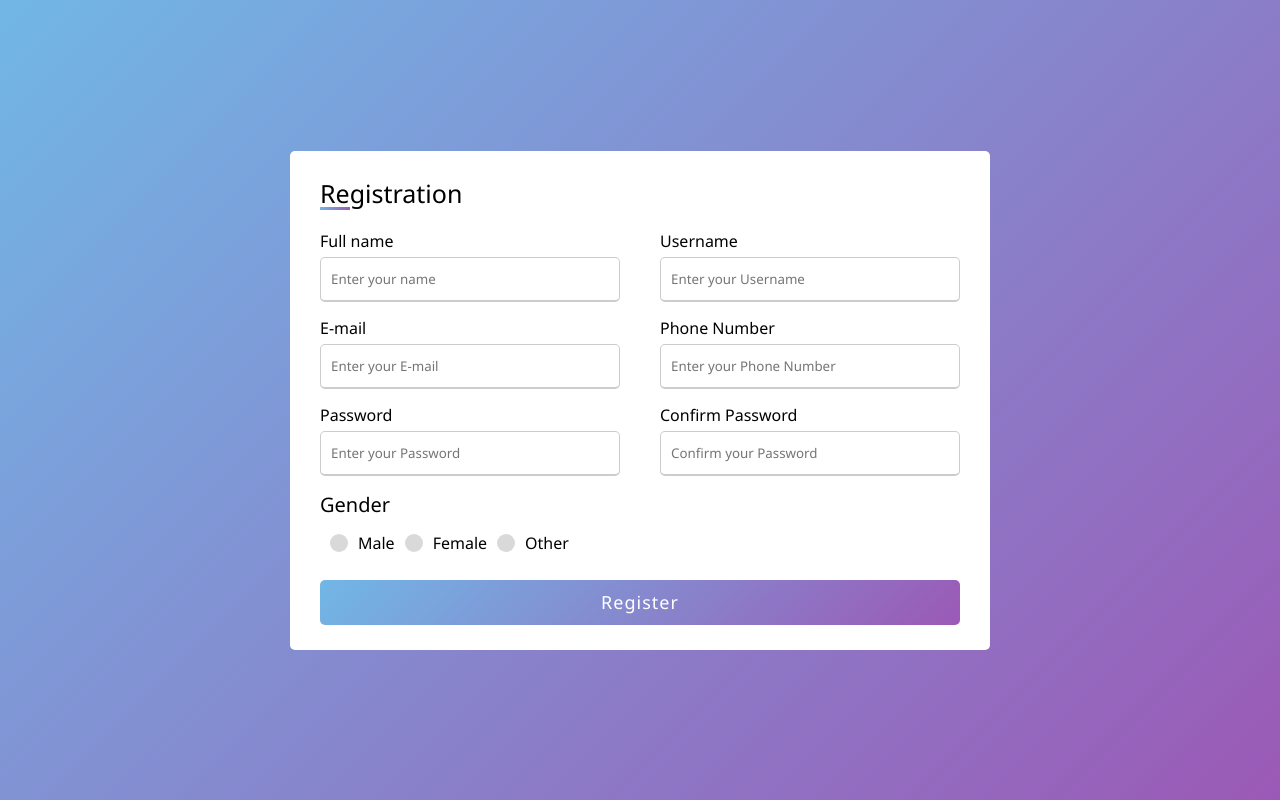
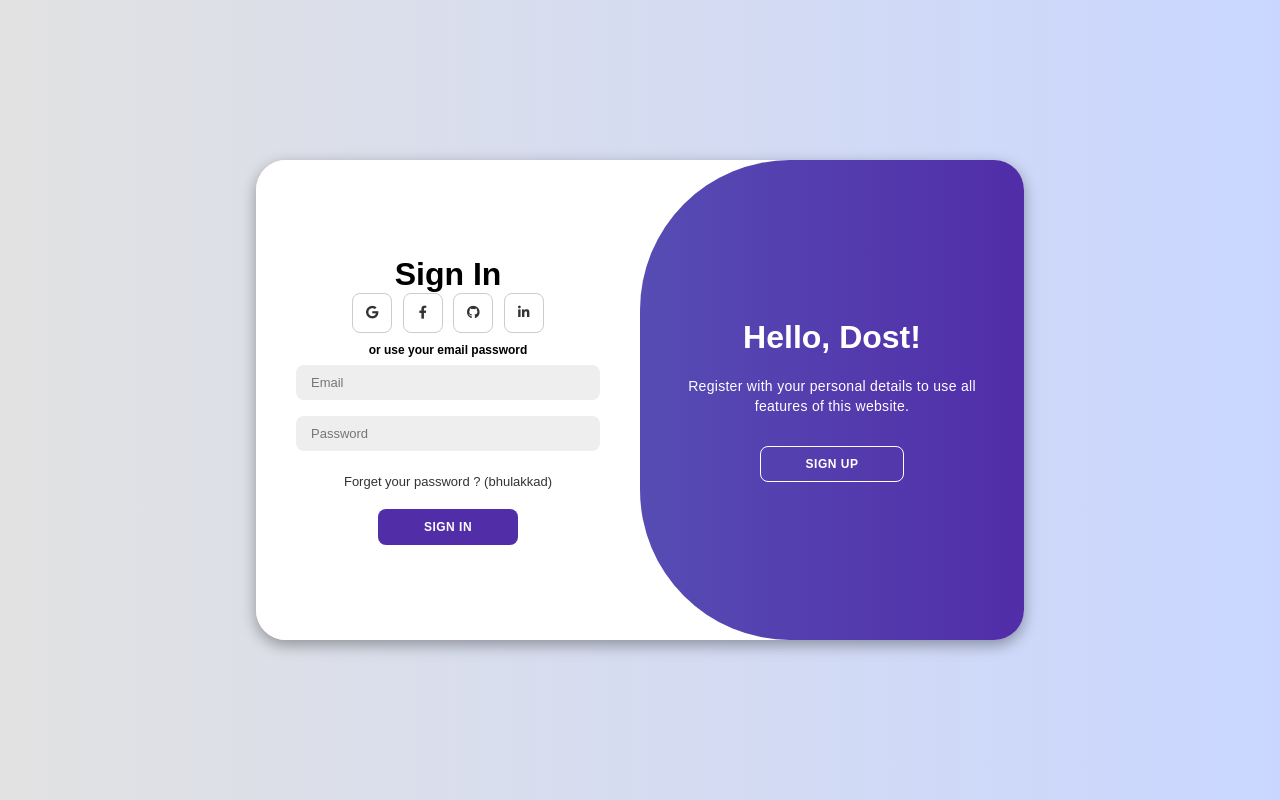
Before and after one commit to kartikpawar10/encord, a website: page public/index.html in a window 1280 px wide. Drawn offline with Linux system fonts and the light colour scheme.

Commit message:
Juned's Login

```diff
--- a/controller/main.js
+++ b/controller/main.js
@@ -5,11 +5,11 @@ const login = async (req, res) => {
   if (!username || !password) {
     return res.json({ msg: "Please provide correct credentials" });
   }
-
   const id = new Date().getDate();
   const token = jwt.sign({ id, username }, process.env.JWT_SECRET, {
     expiresIn: "30d",
   });
+  res.status(200).json({ msg: 'user created', token })
 };
 
 const register = async (req, res) => {};
--- /dev/null
+++ b/model/index.js
@@ -0,0 +1 @@
+console.log("model")
--- a/public/index.html
+++ b/public/index.html
@@ -4,69 +4,71 @@
 <head>
     <meta charset="UTF-8">
     <meta name="viewport" content="width=device-width, initial-scale=1.0">
-    <title>Document</title>
-    <link rel="stylesheet" href="style.css">
+    <title>Login Page</title>
+    <link rel="stylesheet" href="https://cdnjs.cloudflare.com/ajax/libs/font-awesome/6.4.2/css/all.min.css">
+    <link rel="stylesheet" href="./style.css">
 </head>
 
 <body>
+    <div class="cursor"></div>
     <div class="container">
-        <div class="title">Registration </div>
-        <form action="#" method="post" enctype="application/x-www-form-urlencoded">
-            <div class="user-details">
-                <div class="input-box">
-                    <span class="details">Full name</span>
-                    <input type="text" placeholder="Enter your name" required>
+        <div class="form-container sign-up">
+            <form>
+                <h1>Create Account</h1>
+                <div class="social-icons">
+                    <a href="#" class="icons"><i class="fa-brands fa-google"></i></a>
+                    <a href="#" class="icons"><i class="fa-brands fa-facebook-f"></i></a>
+                    <a href="#" class="icons"><i class="fa-brands fa-github"></i></a>
+                    <a href="#" class="icons"><i class="fa-brands fa-linkedin-in"></i></a>
                 </div>
-                <div class="input-box">
-                    <span class="details">Username</span>
-                    <input type="text" placeholder="Enter your Username" required>
+
+                <span>or use your email for registration</span>
+                <input type="text" placeholder="Name">
+                <input type="email" placeholder="Email">
+                <input type="password" placeholder="Password">
+
+            <button>Sign Up</button>
+            </form>
+        </div>
+
+        <div class="form-container sign-in">
+            <form>
+                <h1>Sign In</h1>
+                <div class="social-icons">
+                    <a href="#" class="icons"><i class="fa-brands fa-google"></i></a>
+                    <a href="#" class="icons"><i class="fa-brands fa-facebook-f"></i></a>
+                    <a href="#" class="icons"><i class="fa-brands fa-github"></i></a>
+                    <a href="#" class="icons"><i class="fa-brands fa-linkedin-in"></i></a>
                 </div>
-                <div class="input-box">
-                    <span class="details">E-mail</span>
-                    <input type="text" placeholder="Enter your E-mail" required>
-                </div>
-                <div class="input-box">
-                    <span class="details">Phone Number</span>
-                    <input type="number"   pattern="[0-9]{3}-[0-9]{3}-[0-9]{4}" placeholder="Enter your Phone Number" required>
-                </div>
-                <div class="input-box">
-                    <span class="details">Password</span>
-                    <input type="password" id="Phone" placeholder="Enter your Password" required >
-                </div>
-                <div class="input-box">
-                    <span class="details">Confirm Password</span>
-                    <input type="password" id="Phone" placeholder="Confirm your Password" required>
-                </div>
-                <div class="gender-details">
-                    <input type="radio" name="gender" id="dot-1">
-                    <input type="radio" name="gender" id="dot-2">
-                    <input type="radio" name="gender" id="dot-3">
-                    <span class="gender-title">Gender</span>
-                    <div class="catagory">
-                        <label for="dot-1">
-                            <span class="dot one"></span>
-                            <span class="gender">Male</span>
 
-                        </label>
-                        <label for="dot-2">
-                            <span class="dot two"></span>
-                            <span class="gender">Female</span>
+                <span>or use your email password</span>
+                <input type="email" placeholder="Email">
+                <input type="password" placeholder="Password">
+                <a class="forget" href="#">Forget your password ? (bhulakkad)</a>
+            <button>Sign In</button>
+            </form>
+            </div>
+            <!-- for toggle -->
+            <div class="toggle-container">
+                <div class="toggle">
+                    <div class="toggle-panel toggle-left">
+                        <h1>Welcome Back! to Encord</h1>
+                        <p>Enter your personal details to use all features of this website.</p>
+                        <button class="hidden" id="login">
+                            Sign In
+                        </button>
+                    </div>
 
-                        </label>
-                        <label for="dot-3">
-                            <span class="dot three"></span>
-                            <span class="gender">Other</span>
-                        </label>
+                    <div class="toggle-panel toggle-right">
+                        <h1>Hello, Dost!</h1>
+                        <p>Register with your personal details to use all features of this website.</p>
+                        <button class="hidden" id="register">
+                            Sign Up
+                        </button>
                     </div>
                 </div>
             </div>
-            <div class="btn">
-                <input type="submit" value="Register">
-            </div>
-        </form>
     </div>
-    </div>
-<script src="./script.js"></script>
+    <script src="./script.js"></script>
 </body>
-
 </html>
--- a/public/script.js
+++ b/public/script.js
@@ -1,8 +1,28 @@
-function myfuc(){
-    var x = document.getElementById("Phone")
-    if(x.type === "password"){
-        x.type = "text"
-    }else{
-        x.type = "password"
-    }
-}
+const container = document.querySelector(".container");
+const registerBtn = document.querySelector("#register");
+const loginBtn = document.querySelector("#login");
+
+registerBtn.addEventListener('click', () => {
+    container.classList.add("active");
+});
+
+loginBtn.addEventListener('click', () => {
+    container.classList.remove("active");
+});
+
+
+
+
+const cursor = document.querySelector(".cursor");
+
+document.addEventListener('mousemove', (e) => {
+    cursor.setAttribute("style", "top:" + (e.pageY - 10) +"px; left:" + (e.pageX - 10) + "px;");
+});
+
+document.addEventListener('click', () =>{
+    cursor.classList.add("expand");
+
+    setTimeout(() =>{
+        cursor.classList.remove("expand");
+    }, 100);
+});
--- a/public/style.css
+++ b/public/style.css
@@ -1,166 +1,265 @@
+@import url('https://fonts.googleapis.com/css2?family=Be+Vietnam+Pro:ital,wght@0,300;1,300&family=Mulish:wght@300&family=Poppins&display=swap');
+
 *{
     margin: 0;
     padding: 0;
     box-sizing: border-box;
-    font-family: 'Segoe UI', Tahoma, Geneva, Verdana, sans-serif;
-}
-body{
-    display: flex;
-    height: 100vh;
-    justify-content: center;
-    align-items: center;
-    padding: 10px;
-    background: linear-gradient(135deg, #71b7e6, #9b59b6);
-}
-.container{
-    max-width: 700px;
-    background-color: #fff;
-    width: 100%;
-    padding: 25px 30px;
-    border-radius: 5px;
-    height:auto;
-}
-.container .title{
-    font-size: 25px;
-    font-weight: 500;
-    position: relative;
-}
-.container .title::before{
-    content: '';
-    position: absolute;
-    left: 0;
-    bottom: 0;
-    height: 3px;
-    width: 30px;
-    background: linear-gradient(135deg, #71b7e6, #9b59b6);
-}
-.container form .user-details{
-    display: flex;
-    flex-wrap: wrap;
-    justify-content: space-between;
-    margin: 20px 0px 12px 0px;
-}
-form .user-details .input-box{
-    width: calc(100%/2 - 20px);
-    margin-bottom: 15px;
-}
-.user-details .input-box input{
-    height: 45px;
-    outline: none;
-    border-radius: 5px;
-    width: 100%;
-    border: 1px solid #ccc;
-    border-bottom-width: 2px ;
-    transition: all 0.3s ease;
-    padding:10px;
-}
-.user-details .input-box .details{
-    font-weight: 500;
-    display: block;
-    padding-left:0px;
-    font-size: 16px;
-    margin-bottom: 5px;
-}
-.user-details .input-box input:focus,
-.user-details .input-box input:valid{
-border-color: #9b59b6 ;
-}
-form .gender-details .gender-title{
-    font-size: 20px;
-    font-weight: 500;
-
+    font-family: 'Mullish', sans-serif;
 }
 
-form .gender-details .catagory{
-    width: 80%;
+body{
+    background-color: #c9d6ff;
+    background: linear-gradient(to right, #e2e2e2, #c9d6ff);
     display: flex;
-    justify-content: space-between;
-    margin: 14px 0;
+    align-items: center;
+    justify-content: center;
+    flex-direction: column;
+    height: 100vh;
 }
-.gender-details .catagory label{
-display: flex;
-align-items: center;
+
+.container{
+    background-color: #fff;
+    border-radius: 30px;
+    box-shadow: 0 5px 15px rgba(0, 0, 0, 0.35);
+    position: relative;
+    overflow: hidden;
+    width: 768px;
+    max-width: 100%;
+    min-height: 480px;
 }
-.gender-details .catagory .dot{
-    height: 18px;
-    width: 18px;
-    background: #d9d9d9;
-    border-radius: 50%;
-    margin-right: 10px;
-    margin-left: 10px;
-    border: 5px solid transparent;
-    transition: all 0.3s ease;
+
+.container p{
+    font-size: 14px;
+    line-height: 20px;
+    letter-spacing: 0.3px;
+    margin: 20px 0;
 }
-#dot-1:checked ~ .catagory label .one,
-#dot-2:checked ~ .catagory label .two,
-#dot-3:checked ~ .catagory label .three{
-    border-color: #d9d9d9;
-    background: #9b59b6;
-    margin-left: 10px;
+
+.container span{
+    font-size: 12px;
+    margin-top: 10px;
+    font-weight: bold;
 }
-form input[type="radio"]{
-    display: none;
+
+.forget{
+    transition: all 0.4s;
 }
-form .btn{
-    height: 45px;
-    width: 45px 0px;
+
+.forget:hover{
+
+    color: brown;
+}
+
+.container a{
+    color: #333;
+    font-size: 13px;
+    text-decoration: none;
+    margin: 15px 0 10px;
+}
+
+.container button{
+    background-color: #512da8;
+    color: #fff;
+    font-size: 12px;
+    padding: 10px 45px;
+    border: 1px solid transparent;
+    border-radius: 8px;
+    font-weight: 600;
+    letter-spacing: 0.5px;
+    text-transform: uppercase;
+    margin-top: 10px;
+    cursor: pointer;
+}
+.container button{
+    transition: all 0.6s;
+}
+.container button:hover{
+    font-weight: bolder;
+    scale: 1.1;
+}
+.container button.hidden{
+    background-color: transparent;
+    border-color: #fff;
+}
+.container form{
+    background-color: #fff;
+    display: flex;
+    align-items: center;
     justify-content: center;
-    align-items: center;
+    flex-direction: column;
+    padding: 0 40px;
+    height: 100%;
 }
-form .btn input{
-    height: 100%;
+
+.container input{
+    background-color: #eee;
+    border: none;
+    margin: 8px 0;
+    padding: 10px 15px;
+    font-size: 13px;
+    border-radius: 8px;
     width: 100%;
     outline: none;
-    color: white;
-    border: none;
-    font-size: 18px;
-    font-weight: 500;
-    letter-spacing: 1px;
-    border-radius: 5px;
-    background:  linear-gradient(135deg, #71b7e6, #9b59b6);
 }
-.common{
-    margin-left: 10px;
+.form-container{
+    position: absolute;
+    top: 0;
+    /* width: 50%; */
+    height: 100%;
+    transition: all 0.6s ease-in-out;
 }
-form .btn input:hover{
-    background:  linear-gradient(-135deg, #71b7e6, #9b59b6);
-    cursor: pointer;
- }
+.sign-in{
+    left: 0;
+    width: 50%;
+    z-index: 2;
+}
+.container.active .sign-in{
+    transform: translateX(100%);
+}
+
+.sign-up{
+    left: 0;
+    width: 50%;
+    opacity: 0;
+    z-index: 1;
+}
+
+.container.active .sign-up{
+    transform: translateX(100%);
+    opacity: 1;
+    z-index: 3;
+    animation: move 0.6s;
+}
+
+@keyframes move {
+    0%, 49.99%{
+        opacity: 0;
+        z-index: 1;
+    }
+    50%, 100%{
+        opacity: 1;
+        z-index: 3;
+    }
+}
+.social-icons a{
+    margin: 20px 0;
+}
+.social-icons a{
+    display: inline-flex;
+    align-items: center;
+    justify-content: center;
+    width: 40px;
+    border-radius: 20%;
+    border: 1px solid #ccc;
+    height: 40px;
+    transition: all 0.5s;
+    margin: 0 3px;
+}
+
+.social-icons a:hover{
+    scale: 1.1;
+}
+
+.toggle-container{
+    position: absolute;
+    top: 0;
+    left: 50%;
+    height: 100%;
+    width: 50%;
+    overflow: hidden;
+    transition: all 0.6s ease-in-out;
+    border-radius: 150px 0 0 150px;
+}
+
+.container.active .toggle-container{
+    /* 100 */
+    transform: translateX(-100%);
+    border-radius: 0 150px 100px 0;
+}
+
+.toggle{
+    background-color: #512da8;
+    height: 100%;
+    background: linear-gradient(to right, #5c6bc0, #512da8);
+    color: #fff;
+    position: relative;
+    left: -100%;
+    height: 100%;
+    width: 200%;
+    transform: translateX(0);
+    transition: all 0.6s ease-in-out;
+}
+
+.container.active .toggle{
+    /* 50 */
+    transform: translateX(50%);
+}
+
+.toggle-panel{
+    position: absolute;
+    width: 50%;
+    height: 100%;
+    display: flex;
+    align-items: center;
+    justify-content: center;
+    flex-direction: column;
+    padding: 0 30px;
+    text-align: center;
+    top: 0;
+    transform: translateX(0);
+    transition: all 0.6s ease-in-out;
+}
+
+.toggle-left{
+    transform: translateX(-200%);
+}
+
+.container.active .toggle-left{
+    transform: translateX(0);
+}
+
+.toggle-right{
+    right: 0;
+    transform: translateX(0);
+}
+
+.container.active .toggle-right{
+    transform: translateX(200%);
+}
+
+/* cursor  */
+
+.cursor{
+    width: 20px;
+    height: 20px;
+    border: 1px solid #fff;
+    box-shadow: 0 0 10px 5px rgb(207, 208, 207);
+    border-radius: 100%;
+    background-color: #fff;
+    position: absolute;
+    background-color: #ffffff;
+}
+
+.expand{
+    animation: anim 0.1s forwards;
+    border: 1px solid red;
+}
+
+@keyframes anim {
+    0%{
+        transform: scale(1);
+    }
+    50%{
+        transform: scale(1.5);
+        background-color: red;
+    }
+    100%{
+        transform: scale(1);
+    }
+}
 
 
-@media (max-width: 584px) {
-    .container{
-        max-width: 100%;
-        height:750px;
-
-    }
-    form .user-details .input-box{
-        width: 100%;
-        margin-bottom: 15px;
-    }
-    form .gender-details .catagory{
-        width: 100%;
-    }
-    .container form .user-details
-{
-max-height: 300px;
-/* overflow-y: scroll; */
+::selection{
+    background: greenyellow;
+    color: black;
 }
-.user-details::-webkit-scrollbar{
-    width: 0;
-}
-form .btn input {
-    height: 5%;
-    width: 80%;
-    outline: none;
-    color: white;
-    border: none;
-    font-size: 18px;
-    bottom: 97px;
-    font-weight: 500;
-    position: absolute;
-    letter-spacing: 1px;
-    border-radius: 5px;
-    background: linear-gradient(135deg, #71b7e6, #9b59b6);
-}
-}
--- /dev/null
+++ b/routes/index.js
@@ -0,0 +1,3 @@
+const express = require("express")
+const router = express.Router()
+router.route('/',)
```
Also changed, not shown: app.js (+5 -3 lines).
